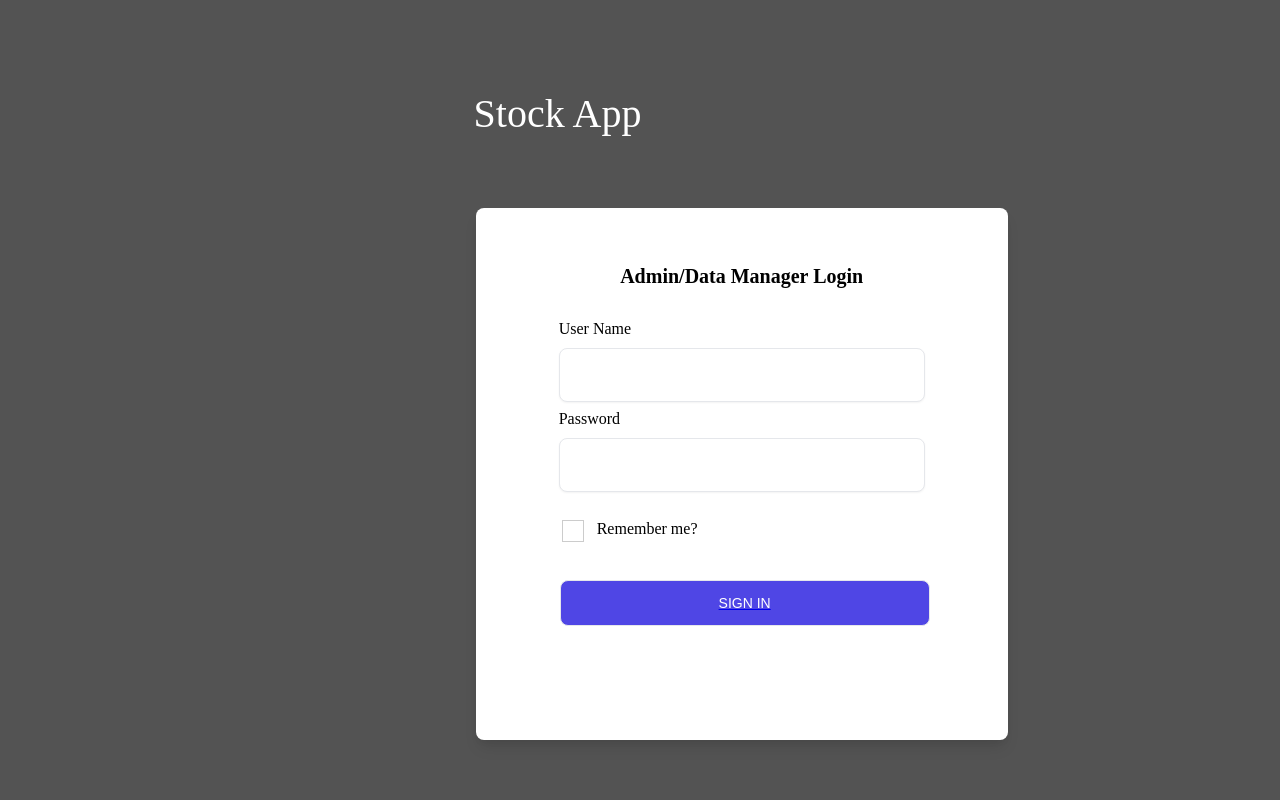
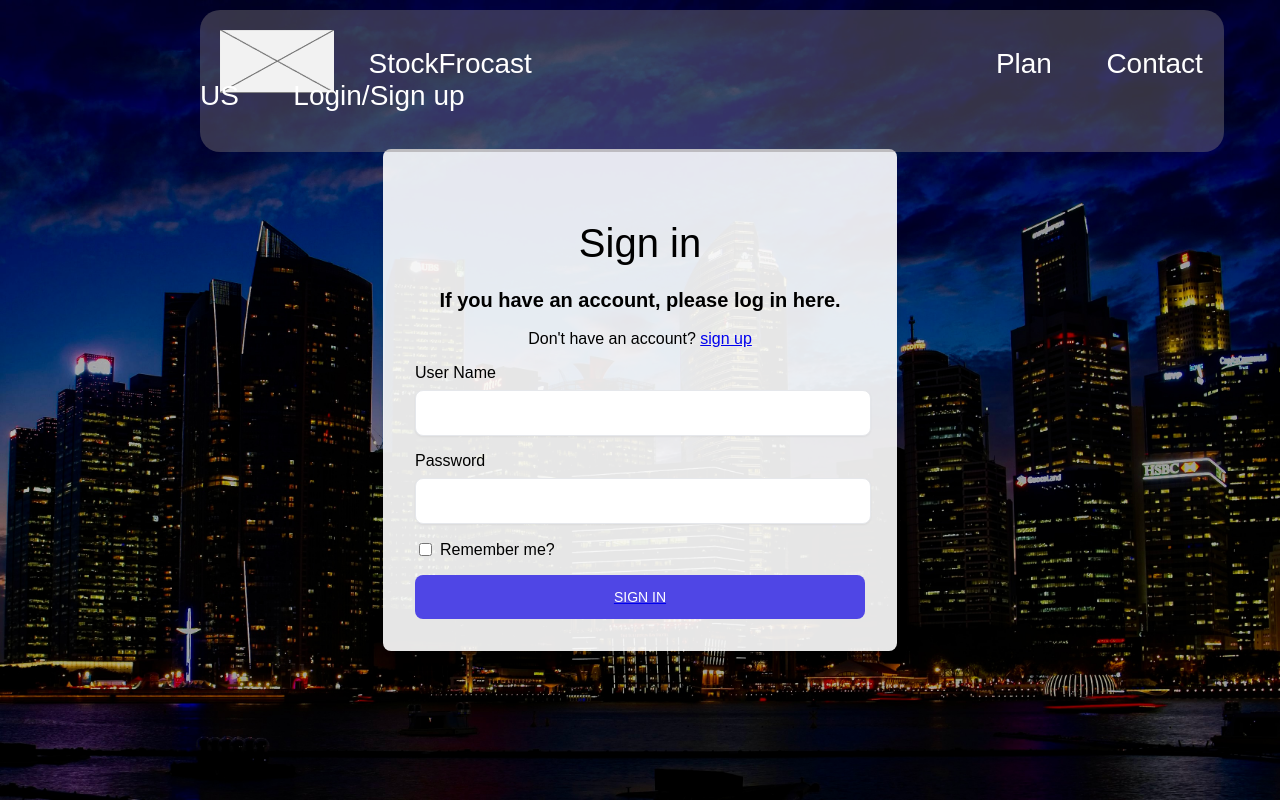
Before and after one commit to EricLi0473/CSCI321, a Flask app: page /admin in a window 1280 px wide. Run offline with Flask 3, Linux system fonts and the light colour scheme.

Commit message:
JinWei upload, user page and admin page, not complete yet

```diff
--- a/static/adminSystem/adminLogin.css
+++ b/static/adminSystem/adminLogin.css
@@ -1,143 +1,103 @@
 /* login box css style */
-body{
-  background-color: rgb(83, 83, 83);
+
+ .container {
+            background-color: rgba(255, 255, 255, 0.9); /* 半透明背景 */
+            padding: 2rem;
+            border-radius: 0.5rem;
+            box-shadow: 0 10px 15px -3px rgba(0, 0, 0, 0.1), 0 4px 6px -2px rgba(0, 0, 0, 0.05);
+            max-width: 450px;
+            width: 100%;
+            text-align: center;
+        }
+nav ul {
+    list-style-type: none;
+    margin: 0;
+    position: absolute;
+    top: 10px;
+    left: 200px;
+    width: 80%;
+    z-index: 1;
+    caret-color: transparent;
+    background-color: rgba(128, 124, 124, 0.411);
+    border-radius: 20px;
+    padding: 20px 0;
  }
 
-.p1{
-  position: absolute;
-  left: 37%;
-  top: 50px;
-  color: white;
-  font-size: 40px;
+ nav ul li {
+    display: inline;
+    margin-right: 50px;
  }
 
-.form {
-  position: relative;
-  left: 37%;
-  top: 200px;
-  background-color: #fff;
-  display: block;
-  padding: 1rem;
-  max-width: 500px;
-  height: 500px;
-  border-radius: 0.5rem;
-  box-shadow: 0 10px 15px -3px rgba(0, 0, 0, 0.1), 0 4px 6px -2px rgba(0, 0, 0, 0.05);
+ nav ul li a {
+    color: #fff;
+    text-decoration: none;
+    font-size: 28px;
+ }
+
+.p1 {
+            color: #000000;
+            font-size: 40px;
+            margin-bottom: 20px;
         }
 
 .form-title {
-  caret-color: transparent;
             font-size: 1.25rem;
             line-height: 1.75rem;
             font-weight: 600;
+            margin-bottom: 1rem;
+            color: #000000;
             text-align: center;
-  color: #000;
-
         }
 
 .input-container {
-  text-align: center;
-  position: relative;
-  top: 30px;
+            margin-bottom: 1rem;
+            text-align: left;
+            margin-right: 20px;
         }
 
-.input-container input, .form button {
-  outline: none;
-  border: 1px solid #e5e7eb;
-  margin: 8px 0;
+.input-container label {
+            display: block;
+            margin-bottom: 0.5rem;
         }
 
 .input-container input {
-  background-color: #fff;
-  padding: 1rem;
-  padding-right: 3rem;
+            width: 100%;
+            padding: 0.75rem;
             font-size: 0.875rem;
             line-height: 1.25rem;
-  width: 300px;
             border-radius: 0.5rem;
+            border: 1px solid #e5e7eb;
             box-shadow: 0 1px 2px 0 rgba(0, 0, 0, 0.05);
         }
 
-.input-container label{
-  position: absolute;
-  top: -20px;
+.checkbox-container {
+            display: flex;
+            align-items: center;
+            margin-bottom: 1rem;
+        }
+
+.checkbox-container input {
+            margin-right: 0.5rem;
         }
 
 .submit {
-  position: relative;
-  top: 100px;
             display: block;
-  padding-top: 0.75rem;
-  padding-bottom: 0.75rem;
-  padding-left: 1.25rem;
-  padding-right: 1.25rem;
+            width: 100%;
+            padding: 0.75rem;
             background-color: #4F46E5;
             color: #ffffff;
             font-size: 0.875rem;
             line-height: 1.25rem;
             font-weight: 500;
-  width: 74%;
-  left: 68px;
             border-radius: 0.5rem;
             text-transform: uppercase;
+            border: none;
+            cursor: pointer;
         }
 
 .signup-link {
             color: #6B7280;
             font-size: 0.875rem;
             line-height: 1.25rem;
-  text-align: center;
+            margin-top: 1rem;
         }
-
-
-.checkbox-container {
-  display: block;
-  position: relative;
-  padding-left: 35px;
-  margin-bottom: 12px;
-  cursor: pointer;
-  top: 70px;
-  left: 70px;
-}
-
-.checkbox-container input {
-  position: absolute;
-  opacity: 0;
-  cursor: pointer;
-}
-
-.checkmark {
-  position: absolute;
-  top: 0px;
-  left: 0px;
-  width: 20px;
-  height: 20px;
-  border: 1px solid #ccc;
-}
-
-.checkbox-container:hover input ~ .checkmark {
-  background-color: #f4f4f4;
-}
-
-.checkbox-container input:checked ~ .checkmark {
-  background-color: #2196F3;
-}
-
-.checkmark:after {
-  content: "";
-  position: absolute;
-  display: none;
-}
-
-.checkbox-container input:checked ~ .checkmark:after {
-  display: block;
-}
-
-.checkbox-container .checkmark:after {
-  left: 7px;
-  top: 3px;
-  width: 5px;
-  height: 10px;
-  border: solid white;
-  border-width: 0 3px 3px 0;
-  transform: rotate(45deg);
-}
--- a/templates/front-end page/UserSystem/officialWeb.html
+++ b/templates/front-end page/UserSystem/officialWeb.html
@@ -12,9 +12,9 @@
         <ul>
             <li><img src="../../../static/resource/replace.png" style="position: relative; left: 20px;"></li>
             <li><a href="" style="position: relative; top: -20px;">StockFrocast</a></li>
-            <li><a href="" style="margin-left:40%; position: relative; top: -20px;">Plan</a></li>
+            <li><a href="#planPosition" style="margin-left:40%; position: relative; top: -20px;">Plan</a></li>
             <li><a href="" style="position: relative; top: -20px;">Contact US</a></li>
-            <li><a href="MainPage.html" style="position: relative; top: -20px;">Login/Sign up</a></li>
+            <li><a href="../../../templates/front-end%20page/adminSystem/adminLoginPage.html" style="position: relative; top: -20px;">Login/Sign up</a></li>
         </ul>
     </nav>
 </header>
@@ -65,7 +65,7 @@
       </div>
     </form>
 
-    <form style="position: relative;">
+    <form style="position: relative;" id="planPosition">
         <img class="setPicCity3" src="../../../static/resource/bck_sky.jpg">
       <div style="position: relative; bottom: 100px">
           <div class="area1">
--- a/templates/front-end page/adminSystem/adminLoginPage.html
+++ b/templates/front-end page/adminSystem/adminLoginPage.html
@@ -3,45 +3,54 @@
 <head>
     <meta charset="UTF-8">
     <meta name="viewport" content="width=device-width, initial-scale=1.0">
-    <title>adminLoginPage</title>
+    <title>Stock App Login</title>
     <link rel="stylesheet" href="../../../static/adminSystem/adminLogin.css" >
+    <style>
+        body {
+            background-image: url('../../../static/resource/bck_city.jpg');
+            background-size: cover;
+            background-position: center;
+            background-repeat: no-repeat;
+            display: flex;
+            justify-content: center;
+            align-items: center;
+            height: 100vh;
+            margin: 0;
+            font-family: Arial, sans-serif;
+        }
+    </style>
 </head>
-
-
-
 <body>
-  <p class="p1">Stock App</p>
-  <form class="form"><br>
-    <p class="form-title">Admin/Data Manager Login</p>
-    <p class="signup-link">
-     </p>
-      <form>
+<nav>
+        <ul>
+            <li><img src="../../../static/resource/replace.png" style="position: relative; left: 20px;"></li>
+            <li><a href="" style="position: relative; top: -20px;">StockFrocast</a></li>
+            <li><a href="#planPosition" style="margin-left:40%; position: relative; top: -20px;">Plan</a></li>
+            <li><a href="" style="position: relative; top: -20px;">Contact US</a></li>
+            <li><a href="../../../templates/front-end%20page/adminSystem/adminLoginPage.html" style="position: relative; top: -20px;">Login/Sign up</a></li>
+        </ul>
+    </nav>
+    <div class="container">
+        <p class="p1">Sign in</p>
+        <form class="form">
+            <p class="form-title">If you have an account,  please log in here.</p>
+            <p class="form-title2">Don't have an account?  <a href="adminRegister.html">sign up</a></p>
             <div class="input-container">
-
-      <label >
-        User Name
-      </label>
-       <input type="account">
-       <span>
-       </span>
+                <label for="username">User Name</label>
+                <input type="text" id="username" name="username">
             </div>
             <div class="input-container">
-    <label style="position: absolute; top: 0px;">
-      Password
-    </label>
-       <input type="password" style="position: relative; top: 20px;">
+                <label for="password">Password</label>
+                <input type="password" id="password" name="password">
             </div>
-     <label class="checkbox-container">
-      <input type="radio" name="gender" value="male">
-      <span class="checkmark"></span> Remember me?
-    </label>
+            <div class="checkbox-container">
+                <input type="checkbox" id="remember" name="remember">
+                <label for="remember">Remember me?</label>
+            </div>
             <a href="adminMainPage.html">
-      <button class="submit">Sign in</button>
+                <button type="button" class="submit">Sign in</button>
             </a>
         </form>
-
-
-</form>
-
+    </div>
 </body>
 </html>
```
Also changed, not shown: static/UserSystem/officialWeb.css (line endings or trailing spaces). Lines whose indentation alone changed are shown as unchanged.
